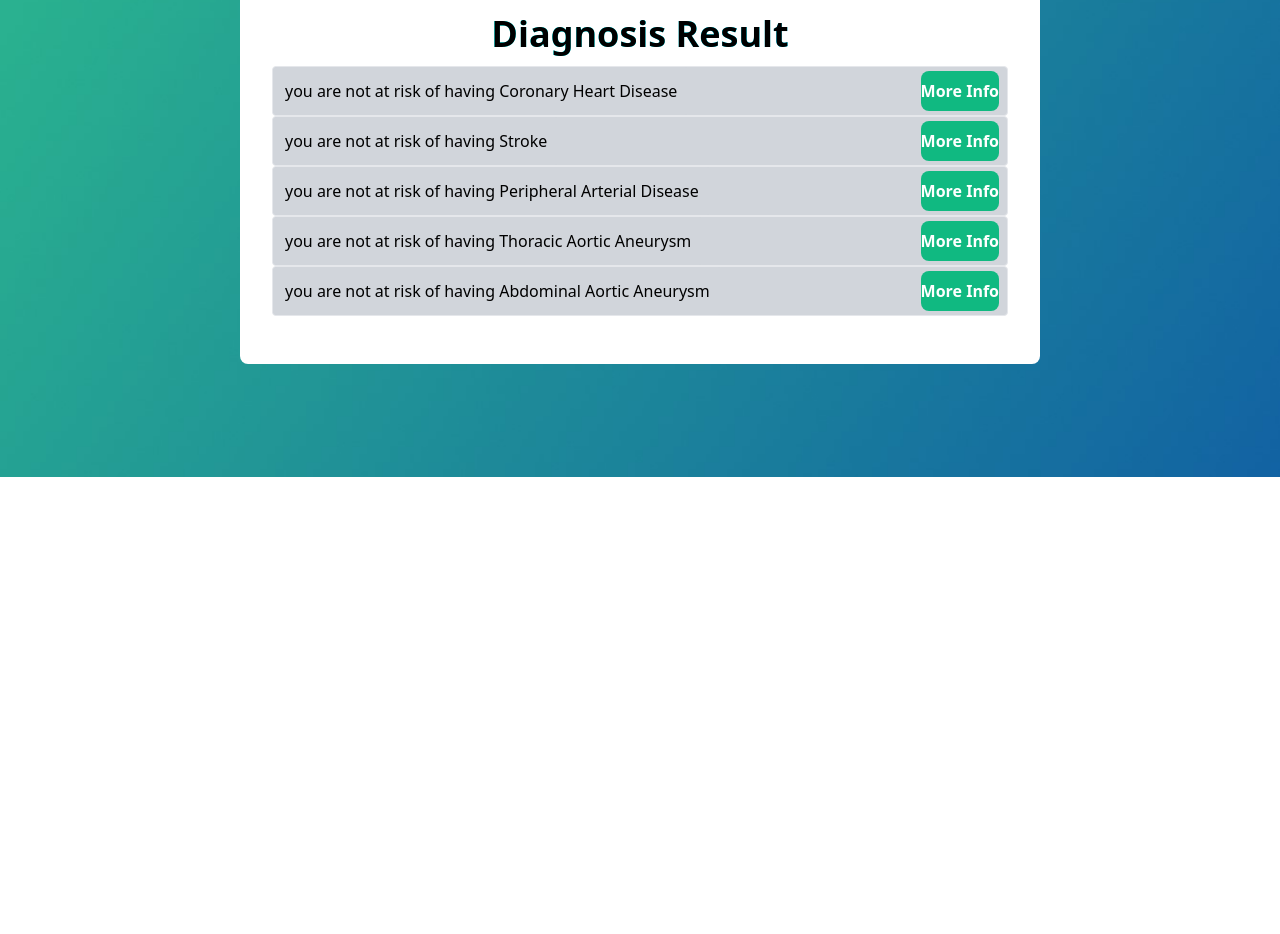
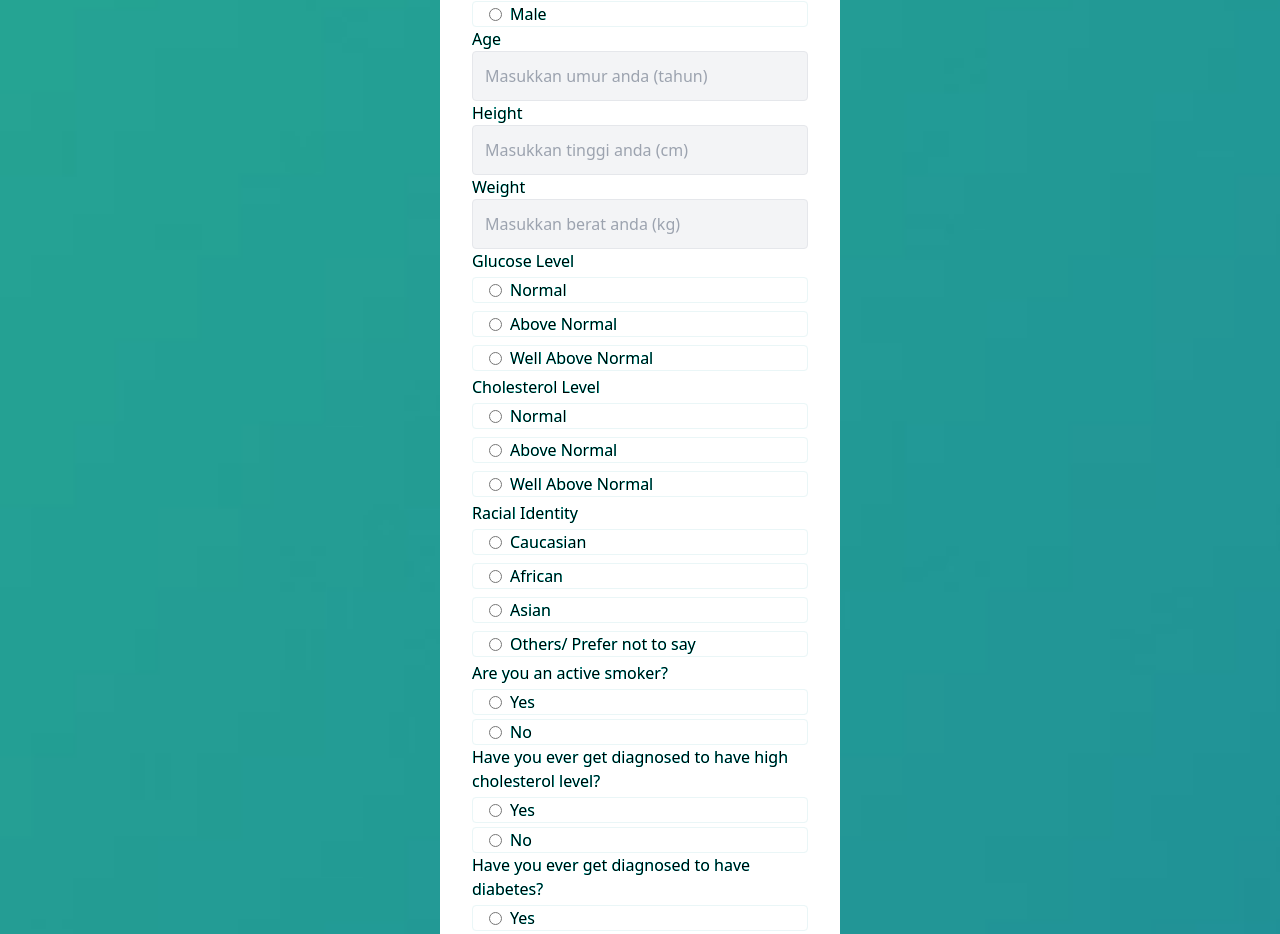
Before and after one commit to RyanKusnadi/Hatiku-Tugas-PAW-Frontend, a React (Create React App) app in the folder frontend/: page / in a window 1280 px wide. Shown: the part 323-1257 px from the top of the page. Before the commit the page ends 800 px from the top, so only its background shows below. Built offline with nearby package versions, Linux system fonts and the light colour scheme; the HTML template or start-up script is replaced by a standard one.

Commit message:
push question riwayat penyakit

```diff
--- a/frontend/src/App.js
+++ b/frontend/src/App.js
@@ -7,7 +7,7 @@ import Result from './pages/Result'
 function App() {
   return (
 
-      <Result/>
+      <Diagnosis/>
 
   );
 }
--- /dev/null
+++ b/frontend/src/assets/riwayat_penyakit.js
@@ -0,0 +1,156 @@
+let riwayatPenyakit = [
+    {
+      "question_id": "smoking",
+      "question_text": "Are you an active smoker?"
+    },
+    {
+      "question_id": "high_cholesterol",
+      "question_text": "Have you ever get diagnosed to have high cholesterol level?"
+    },
+    {
+      "question_id": "diabetes",
+      "question_text": "Have you ever get diagnosed to have diabetes?"
+    },
+    {
+      "question_id": "blood_clotting_disorder",
+      "question_text": "Have you ever get diagnosed to have blood clotting disorder?"
+    },
+    {
+      "question_id": "kidney_disease",
+      "question_text": "Have you ever get diagnosed to have kidney diease?"
+    },
+    {
+      "question_id": "chest_pains",
+      "question_text": "Do you have any chest pains recently?"
+    },
+    {
+      "question_id": "breathlessness",
+      "question_text": "Do you feel frequent breathlessness recently?"
+    },
+    {
+      "question_id": "nausea",
+      "question_text": "Do you frequently feel nauseous recently?"
+    },
+    {
+      "question_id": "faintings",
+      "question_text": "Did you faint recently?"
+    },
+    {
+      "question_id": "fatigue",
+      "question_text": "Do you frequently feel fatigued recently?"
+    },
+    {
+      "question_id": "swollen_ankles",
+      "question_text": "Do you have swollen ankles?"
+    },
+    {
+      "question_id": "drastic_weight_changes",
+      "question_text": "Did you went through a drastic changes in weight recently?"
+    },
+    {
+      "question_id": "bloating",
+      "question_text": "Do you frequently feel bloated recently?"
+    },
+    {
+      "question_id": "loss_of_appetite",
+      "question_text": "Do you frequently lost appetite recently?"
+    },
+    {
+      "question_id": "dizziness_confusion",
+      "question_text": "Do you frequently get dizziness and confusion recently?"
+    },
+    {
+      "question_id": "palpitations",
+      "question_text": "Do you frequently have abnormally rapid or irregular beat of heart recently? (palpitation)"
+    },
+    {
+      "question_id": "atrial_fibrillation",
+      "question_text": "Do you frequently have abnormally slow, fast, or irregular beat of heart recently? (atrial_fibrillation)"
+    },
+    {
+      "question_id": "sudden_headache",
+      "question_text": "Do you frequently suffer sudden headaches recently?"
+    },
+    {
+      "question_id": "sudden_lossofvision",
+      "question_text": "Do you suffer sudden loss of vision recently?"
+    },
+    {
+      "question_id": "face_dropping",
+      "question_text": "Do you suffer from face dropping recently?"
+    },
+    {
+      "question_id": "numbness",
+      "question_text": "Do you suffer from numbness recently?"
+    },
+    {
+      "question_id": "speech_problem",
+      "question_text": "Do you have speech problem recently?"
+    },
+    {
+      "question_id": "leg_pain_cramping",
+      "question_text": "Do you suffer from leg cramping or pain recently?"
+    },
+    {
+      "question_id": "burning_aching_toes",
+      "question_text": "Do you suffer from burning or aching toes recently?"
+    },
+    {
+      "question_id": "cool_feet_skin",
+      "question_text": "Do you frequently feel coldness on your feet skin recently?"
+    },
+    {
+      "question_id": "redness_colorchanges_skin",
+      "question_text": "Do you suffer from redness or other form of color changes on your skin recently?"
+    },
+    {
+      "question_id": "back_pain",
+      "question_text": "Do you suffer from back pain recently?"
+    },
+    {
+      "question_id": "coughing",
+      "question_text": "Do you frequently cough recently?"
+    },
+    {
+      "question_id": "hoarseness",
+      "question_text": "Do you frequently suffer from weak and scratchy voice recently? (hoarseness)"
+    },
+    {
+      "question_id": "tenderness_pain_chest",
+      "question_text": "Do you suffer from chest pain or tenderness recently?"
+    },
+    {
+      "question_id": "sharp_sudden_pain_upperback",
+      "question_text": "Do you suffer from sudden sharp pain in the upper back that spreads downward recently?"
+    },
+    {
+      "question_id": "pain_chest_jaw_neck_arms",
+      "question_text": "Do you suffer from any form of pain or aching in your chest, jaw, neck, or arms recently?"
+    },
+    {
+      "question_id": "loss_of_consciousness",
+      "question_text": "Did you lose your consciousness recently?"
+    },
+    {
+      "question_id": "difficulty_breathing",
+      "question_text": "Did you suffer from any form of breathing difficulty recently?"
+    },
+    {
+      "question_id": "trouble_swalowwing_food",
+      "question_text": "Did you have any trouble swallowing food recently?"
+    },
+    {
+      "question_id": "deep_constant_belly_pain",
+      "question_text": "Do you suffer from deep and constant belly pains recently?"
+    },
+    {
+      "question_id": "family_history_coronaryheartdisease",
+      "question_text": "Do your family have any history of coronary heart disease?"
+    },
+    {
+      "question_id": "personal_family_history_blood_bloodvesseldisease",
+      "question_text": "Do you have any personal or family history of any blood or blood vessel disease?"
+    }
+  ];
+
+  export default riwayatPenyakit;
--- a/frontend/src/pages/Diagnosis.jsx
+++ b/frontend/src/pages/Diagnosis.jsx
@@ -1,6 +1,7 @@
 import React, {useState} from 'react'
 import loginImg from '../assets/Login.jpg'
 import {link, useNavigate} from 'react-router-dom'
+import RiwayatList from '../assets/riwayat_penyakit'
 
 const initialState = {
     username: "",
@@ -110,12 +111,14 @@ export default function Diagnose() {
         const {name, value} = e.target;
         setFormData({...formData, [name] : value})
     }
+
+    console.log(RiwayatList)
   return (
-    <div className='relative w-full h-screen'>
+    <div className='relative w-full'>
         <img className='absolute w-full h-full object-cover mix-blend-overlay' src={loginImg} alt="/" />
 
 
-    <div className='pt-10 justify-center items-center h-full'>
+    <div className='py-10 justify-center items-center h-full'>
         <form className='max-w-[400px] w-full mx-auto rounded-lg bg-white p-8'>
             <h2 className='text-4xl font-bold text-center py-3'>Selamat Datang</h2>
             <h3 className='text-center pb-8'>Isi form untuk mendapatkan diagnosis</h3>
@@ -334,6 +337,38 @@ export default function Diagnose() {
 
             </div>
 
+            {RiwayatList.map((element)=>{
+                return(
+                    <div className='flex flex-col '>
+                <label>{element.question_text}</label>
+
+                <div class="flex items-center pl-4 rounded border border-gray-100 dark:border-gray-100 my-1">
+                <input
+                type = "radio"
+                required
+                name = {element.question_id}
+                value = {true}
+                onChange = {handleInputChange}
+                className='placeholder:text-gray-400 border relative rounded bg-gray-100'
+                />
+                <label className='ml-2'>Yes</label>
+                </div>
+
+                <div class="flex items-center pl-4 rounded border border-gray-100 dark:border-gray-100">
+                <input
+                type = "radio"
+                required
+                name = {element.question_id}
+                value = {false}
+                onChange = {handleInputChange}
+                className='placeholder:text-gray-400 border relative rounded bg-gray-100'
+                />
+                <label className='ml-2'>No</label>
+                </div>
+            </div>
+                )
+            })}
+
             <button className='font-semibold w-full py-3 mt-8 bg-emerald-500 hover:bg-emerald-400 relative rounded-lg text-white'>Diagnose</button>
         </form>
     </div>
```
